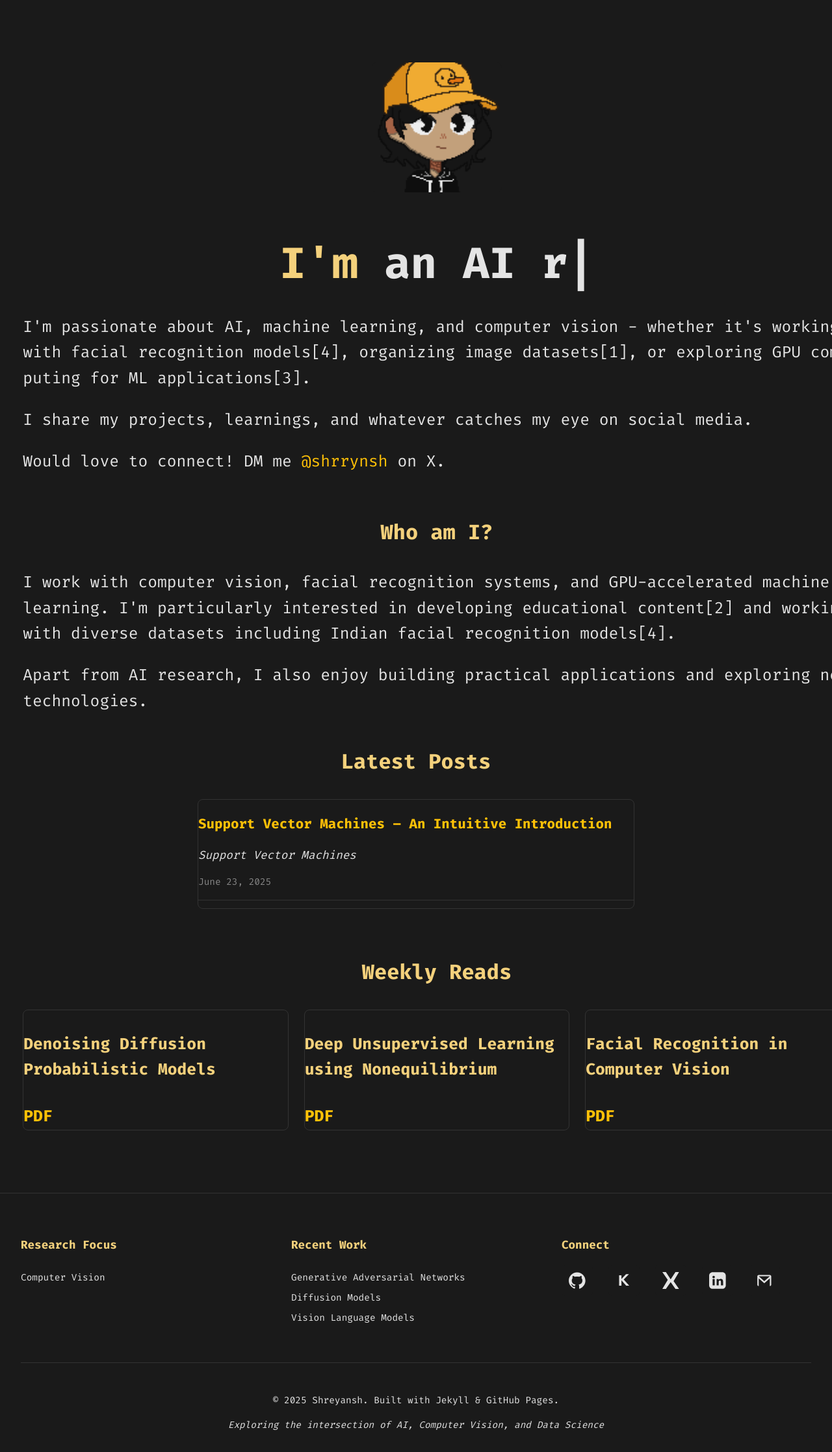
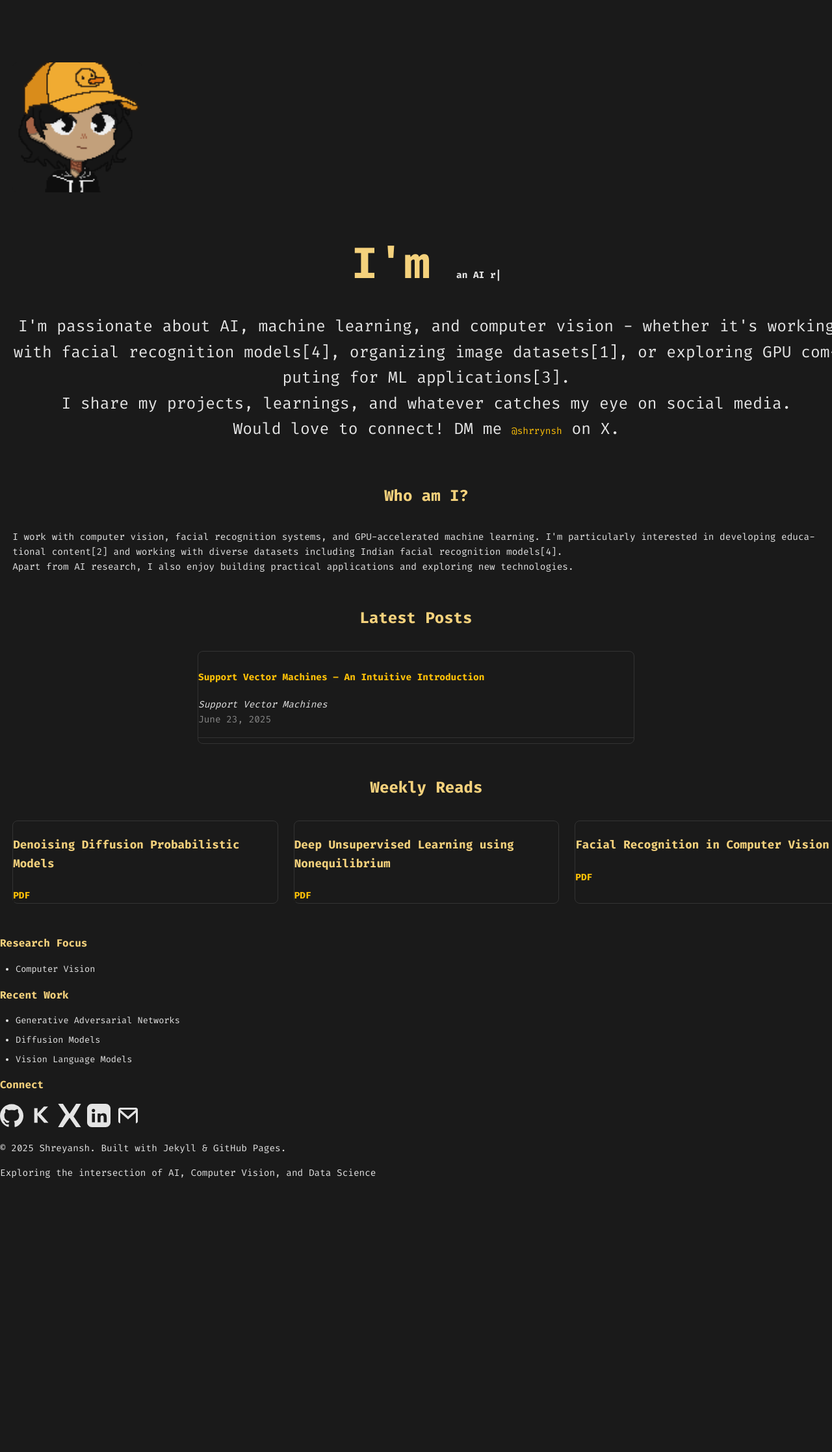
Before and after one commit to shrrynsh/site.github.io, a Jekyll site: the page built from index.md, in a window 1280 px wide. Shown: the whole page at 65% size. Built offline with Jekyll 4.4.1, drawn with Linux system fonts in a browser that asks for light colours; after the commit the page ends 1831 px from its top, so only the background shows below that.

Commit message:
Update default.html

```diff
--- a/_layouts/default.html
+++ b/_layouts/default.html
@@ -114,16 +114,16 @@
     .main-content {
       min-height: calc(100vh - 120px);
       width: 100%;
-      max-width: 1600px; /* Increased significantly from 1200px */
+      max-width: 2000px; /* Increased from 1600px */
       margin: 0 auto;
-      padding: 2rem 2rem;
+      padding: 2rem 1rem;
       box-sizing: border-box;
       overflow-x: hidden;
     }
 
     .content-wrapper {
       width: 100%;
-      max-width: 1400px; /* Increased significantly from 1000px */
+      max-width: 1800px; /* Increased from 1400px */
       margin: 0 auto;
       word-wrap: break-word;
       overflow-wrap: break-word;
@@ -133,11 +133,60 @@
     /* Content container fixes */
     #main-container {
       width: 100%;
-      max-width: 1600px; /* Match main-content */
+      max-width: 2000px; /* Match main-content */
       margin: 0 auto;
-      padding: 0 2rem;
+      padding: 0 1rem;
       overflow-x: hidden;
       box-sizing: border-box;
+    }
+
+    /* Font size adjustments */
+    body, html {
+      font-size: 14px; /* Base font size reduced */
+    }
+
+    /* Heading sizes */
+    h1 { font-size: 1.8rem !important; }
+    h2 { font-size: 1.5rem !important; }
+    h3 { font-size: 1.3rem !important; }
+    h4 { font-size: 1.1rem !important; }
+    h5, h6 { font-size: 1rem !important; }
+
+    /* Post title size */
+    .post-title,
+    h1.post-title {
+      font-size: 2rem !important;
+    }
+
+    /* Body text size */
+    p, span, div, li {
+      font-size: 0.9rem !important;
+      line-height: 1.5 !important;
+    }
+
+    /* Code block adjustments */
+    pre, code {
+      font-size: 0.85rem !important;
+      line-height: 1.4 !important;
+      padding: 0.75rem !important;
+    }
+
+    /* Table text size */
+    table, th, td {
+      font-size: 0.85rem !important;
+    }
+
+    /* Footer text adjustments */
+    .footer-section h3 {
+      font-size: 1rem !important;
+    }
+
+    .footer-section li {
+      font-size: 0.85rem !important;
+    }
+
+    .footer-bottom {
+      font-size: 0.8rem !important;
     }
 
     /* Content sizing fixes */
@@ -147,188 +196,33 @@
     .content-wrapper li,
     .content-wrapper div,
     .content-wrapper section {
-      text-align: left;
-      width: 100%;
       max-width: 100%;
-      margin-left: 0;
-      margin-right: 0;
+      margin: 0;
+      padding: 0;
       box-sizing: border-box;
-      padding: 0;
     }
 
-    /* Image responsiveness */
-    .content-wrapper img {
-      max-width: 100%;
-      height: auto;
-      display: block;
-      margin: 1rem auto;
+    /* Improve content spacing */
+    .content-wrapper > * + * {
+      margin-top: 1rem;
     }
 
-    /* Code block and pre adjustments */
-    .content-wrapper pre,
-    .content-wrapper code {
-      max-width: 100%;
-      overflow-x: auto;
-      white-space: pre-wrap;
-      word-wrap: break-word;
-      box-sizing: border-box;
-      padding: 1rem;
+    p + p {
+      margin-top: 0.75rem;
     }
 
-    /* Math content adjustments */
-    .MathJax_Display {
-      max-width: 100% !important;
-      overflow-x: auto !important;
-      overflow-y: hidden !important;
-      font-size: 16px !important;
-    }
-
-    /* Table adjustments */
-    .content-wrapper table {
-      width: 100%;
-      max-width: 100%;
-      margin: 1rem 0;
-      display: block;
-      overflow-x: auto;
-      border-collapse: collapse;
-    }
-
-    /* Footer Styles */
-    .main-footer {
-      background: var(--card-bg, #2a2a2a);
-      border-top: 1px solid var(--border, #333);
-      margin-top: 4rem;
-    }
-
-    .footer-container {
-      max-width: 1600px; /* Match main content width */
-      margin: 0 auto;
-      padding: 3rem 2rem 1rem;
-    }
-
-    .footer-content {
-      display: grid;
-      grid-template-columns: repeat(auto-fit, minmax(250px, 1fr));
-      gap: 2rem;
-      margin-bottom: 2rem;
-    }
-
-    .footer-section h3 {
-      color: var(--text-primary, #f4d17c);
-      margin-bottom: 1rem;
-      font-size: 1.1rem;
-      font-family: 'Fira Code', 'Courier New', monospace !important;
-    }
-
-    .footer-section ul {
-      list-style: none;
-      padding: 0;
-    }
-
-    .footer-section li {
-      margin-bottom: 0.5rem;
-      color: var(--text-secondary, #e4e4e4);
-      font-size: 0.9rem;
-      font-family: 'Fira Code', 'Courier New', monospace !important;
-    }
-
-    .social-links {
-      display: flex !important;
-      flex-direction: row !important;
-      gap: 1.5rem !important;
-      flex-wrap: nowrap !important;
-      justify-content: flex-start !important;
-      align-items: center !important;
-    }
-
-    .social-link {
-      padding: 0.5rem 0.7rem;
-      border: none;
-      border-radius: 6px;
-      background: none;
-      display: inline-flex;
-      align-items: center;
-      justify-content: center;
-      font-size: 1.2rem;
-      width: 48px;
-      height: 48px;
-    }
-
-    .social-link:hover {
-      background: var(--accent, #ffc107);
-      color: var(--bg-dark, #1a1a1a);
-    }
-
-    .footer-icon {
-      color: var(--accent, #ffc107) !important;
-      transition: color 0.2s;
-      margin: 0;
-      vertical-align: middle;
-      width: 36px !important;
-      height: 36px !important;
-    }
-    .social-link:hover .footer-icon {
-      color: var(--bg-dark, #1a1a1a) !important;
-    }
-    .social-link span { display: none; }
-
-    .footer-bottom {
-      text-align: center;
-      padding-top: 2rem;
-      border-top: 1px solid var(--border, #333);
-      color: #888;
-      font-size: 0.9rem;
-      font-family: 'Fira Code', 'Courier New', monospace !important;
-    }
-
-    .footer-tagline {
-      margin-top: 0.5rem;
-      font-style: italic;
-      font-family: 'Fira Code', 'Courier New', monospace !important;
-    }
-
-    /* Light mode styles */
-    [data-theme="light"] {
-      --nav-bg: #ffffff;
-      --text-secondary: #333333;
-      --border: #e0e0e0;
-      --accent: #ff6b35;
-      --card-bg: #f8f9fa;
-      --bg-dark: #ffffff;
-    }
-
-    /* Responsive design */
+    /* Mobile adjustments */
     @media (max-width: 768px) {
-      .nav-container {
-        padding: 0 1rem;
+      body, html {
+        font-size: 13px;
       }
 
-      .nav-links {
-        gap: 1rem;
+      .main-content {
+        padding: 1rem 0.5rem;
       }
 
-      .nav-link {
-        padding: 0.5rem;
-        font-size: 0.9rem;
-      }
-
-      .footer-container {
-        padding: 2rem 1rem 1rem;
-      }
-
-      .social-links {
-        justify-content: center;
-      }
-      .main-content,
-      .content-wrapper,
-      #main-container {
-        padding: 1rem;
-      }
-
-      .content-wrapper pre {
-        margin: 1rem -1rem;
-        padding: 1rem;
-        width: calc(100% + 2rem);
+      pre, code {
+        font-size: 0.8rem !important;
       }
     }
 
@@ -647,6 +541,69 @@
   overflow-wrap: break-word;
   max-width: 100%;
 }
+
+/* Text display optimizations */
+* {
+  text-rendering: optimizeLegibility;
+  -webkit-font-smoothing: antialiased;
+  -moz-osx-font-smoothing: grayscale;
+}
+
+/* Ensure proper text wrapping */
+p, li, a, span, div {
+  overflow-wrap: break-word;
+  word-wrap: break-word;
+  -ms-word-break: break-all;
+  word-break: break-word;
+  -ms-hyphens: auto;
+  -moz-hyphens: auto;
+  -webkit-hyphens: auto;
+  hyphens: auto;
+}
+
+/* Code block improvements */
+pre {
+  tab-size: 2;
+  -moz-tab-size: 2;
+  white-space: pre;
+  overflow-x: auto;
+  max-width: 100%;
+  padding: 0.75rem !important;
+  margin: 1rem 0 !important;
+}
+
+code {
+  font-size: 0.85rem !important;
+  padding: 0.2rem 0.4rem !important;
+}
+
+/* Table improvements */
+table {
+  width: 100%;
+  border-collapse: collapse;
+  font-size: 0.85rem !important;
+}
+
+th, td {
+  padding: 0.5rem;
+  text-align: left;
+}
+
+/* List spacing */
+ul, ol {
+  padding-left: 1.5rem;
+  margin: 0.5rem 0;
+}
+
+li + li {
+  margin-top: 0.25rem;
+}
+
+/* Link improvements */
+a {
+  font-size: 0.9rem !important;
+  text-decoration: none;
+}
   </style>
 
   <!-- Theme Detection Script -->
```
